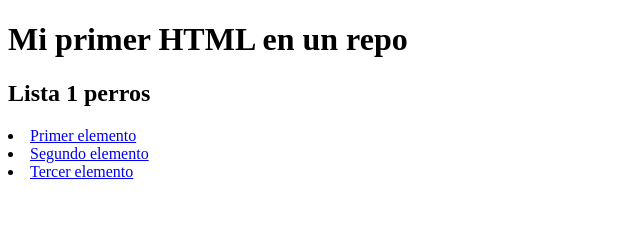
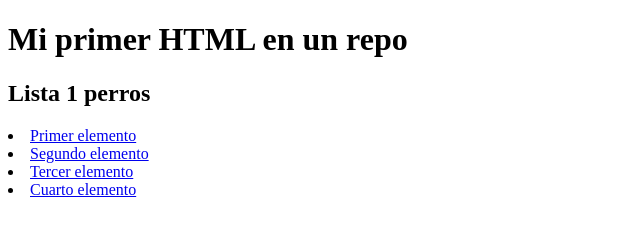
Before and after one commit to ludwig-vargas/my_first_repo_Lud, a plain HTML site: page index.html in a window 1280 px wide. Shown: the whole page, without its empty margins (0-640 px from the left). Drawn offline with Linux system fonts and the light colour scheme.

Commit message:
Se agrego un Cuarto Elemento

```diff
--- a/index.html
+++ b/index.html
@@ -12,5 +12,6 @@
     <li><a href="1">Primer elemento</a></li>
     <li><a href="2">Segundo elemento</a></li>
     <li><a href="3">Tercer elemento</a></li>
+    <li><a href="4">Cuarto elemento</a></li>
 </body>
 </html>
```
